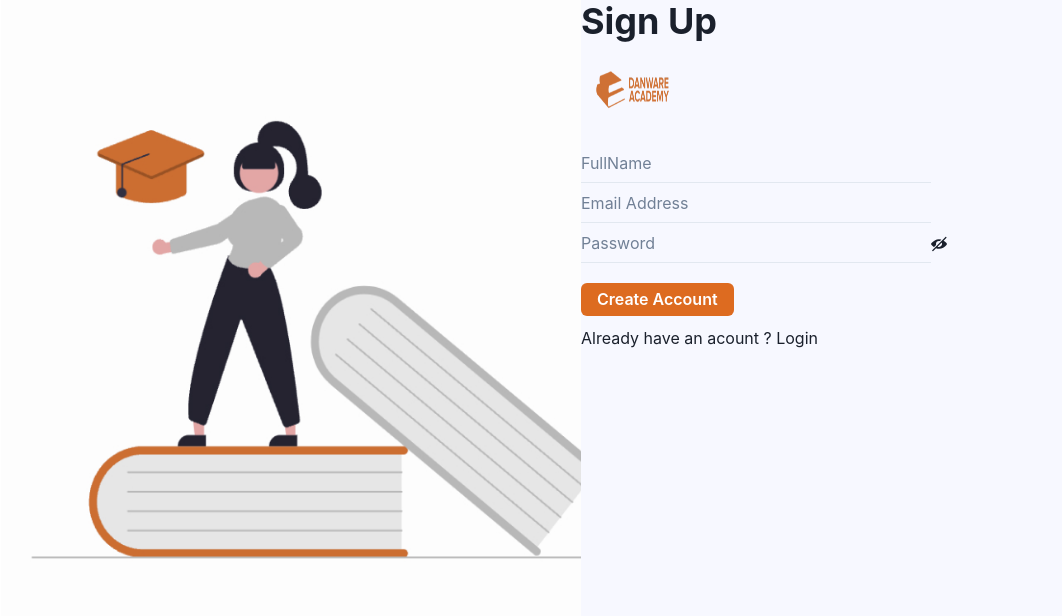
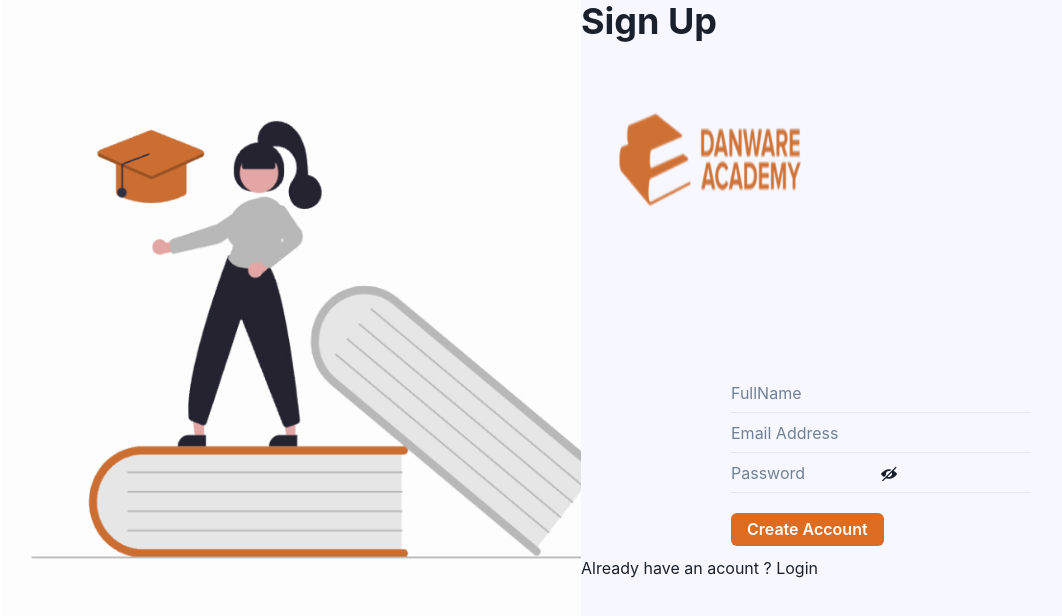
Before and after one commit to AkonaSilwana/Learning_platforms, a React (Create React App) app: page /SignUp in a window 1280 px wide. Shown: the top 616 px of the page, without its empty margins (49-1111 px from the left). Built offline with nearby package versions, Linux system fonts and the light colour scheme.

Commit message:
refactor: fixing the login and signup page

```diff
--- a/src/Components/Login.tsx
+++ b/src/Components/Login.tsx
@@ -26,14 +26,16 @@ function Login() {
 
       <Image boxSize='200px' src='./Images/picture.jpg' alt=""  width={'600px'}
 height={'700px'} position={'absolute'} left={'50px'}/>
-<Box background={'#F7F8FF'}  width={'600px'} height={'700px'} position={'absolute'} right={'50px'} >
-      <Heading>Login </Heading>
-       <Image  src='./Images/logo.png' alt="logo" width={'150px'} height={'150px'}  right={'500px'} />
-    <form onSubmit={event => {form(event)}}>
+<Box background={'#F7F8FF'}  width={'600px'} height={'700px'} position={'absolute'} right={'5px'} >
+      <Heading  left={'150px'}>Login </Heading>
+       <Image  src='./Images/logo.png' alt="logo" width={'250px'} height={'250px'}  right={'100px'} />
+    <form  onSubmit={event => {form(event)}}>
        <fieldset>
          <Input
-          width={'150px'}
+          width={'300px'}
           variant="flushed"
+          marginTop={'100px'}
+          left={'150px'}
          value={email}
          type="email"
          id="email"
@@ -43,8 +45,9 @@ height={'700px'} position={'absolute'} left={'50px'}/>
       </fieldset>
       <fieldset>
         <Input
-         width={'150px'}
+         width={'300px'}
           marginBottom={'20px'}
+            left={'150px'}
          variant="flushed"
         value={password}
         type="password"
@@ -52,9 +55,9 @@ height={'700px'} position={'absolute'} left={'50px'}/>
         placeholder='Password'
          onChange={(event: any) => {setPassword(event.target.value)}}
        />
-       <ViewOffIcon/>
+       <ViewOffIcon left={'500px'}/>
       </fieldset>
-       {<Button marginBottom={'15px'} height={'33px'} width={'100px'} colorScheme='orange' onClick={onOpen}>Login</Button> }
+       {<Button marginBottom={'15px'} height={'33px'} width={'100px'} left={'150px'} colorScheme='orange' onClick={onOpen}>Login</Button> }
      </form>
      <LoginModal  email={email} isOpen={isOpen} onClose={onClose} onOpen={onOpen}/>
       <p>Don't have an acount ? <Link to="/SignUp">Sign Up</Link></p>
--- a/src/Components/SignUp.tsx
+++ b/src/Components/SignUp.tsx
@@ -31,14 +31,15 @@ function SignUp() {
 height={'700px'} position={'absolute'} left={'50px'}/>
      <Box background={'#F7F8FF'} width={'600px'} height={'700px'} position={'absolute'} right={'50px'}>
     <Heading>Sign Up</Heading>
-    { <Image  src='./Images/logo.png' alt="logo" width={'100px'} height={'100px'}/> }
+    { <Image  src='./Images/logo.png' alt="logo" width={'250px'} height={'250px'}/> }
 
 <form onSubmit={event => {sendForm(event)}}>
         <fieldset>
 
          <Input
-         width={'350px'}
-
+          marginTop={'80px'}
+         width={'300px'}
+        left={'150px'}
           variant="flushed"
          value={fullName}
          type="text"
@@ -50,8 +51,8 @@ height={'700px'} position={'absolute'} left={'50px'}/>
       </fieldset>
       <fieldset>
          <Input
-          width={'350px'}
-
+          width={'300px'}
+          left={'150px'}
           variant="flushed"
          value={email}
          type="email"
@@ -62,8 +63,8 @@ height={'700px'} position={'absolute'} left={'50px'}/>
       </fieldset>
       <fieldset>
         <Input
-        width={'350px'}
-
+        width={'300px'}
+        left={'150px'}
         marginBottom={'20px'}
          variant="flushed"
         value={password}
@@ -78,7 +79,7 @@ height={'700px'} position={'absolute'} left={'50px'}/>
 
      </form>
 
-      <Button marginBottom={'10px'} height={'33px'} colorScheme='orange' onClick={onOpen}>Create Account</Button>
+      <Button marginBottom={'10px'} height={'33px'} colorScheme='orange'  left={'150px'} onClick={onOpen}>Create Account</Button>
       <UserDetailsSignUpModal name={fullName} email={email} isOpen={isOpen} onClose={onClose} onOpen={onOpen}/>
         <p>Already have an acount ? <Link to="/Login">Login</Link></p>
 
```
